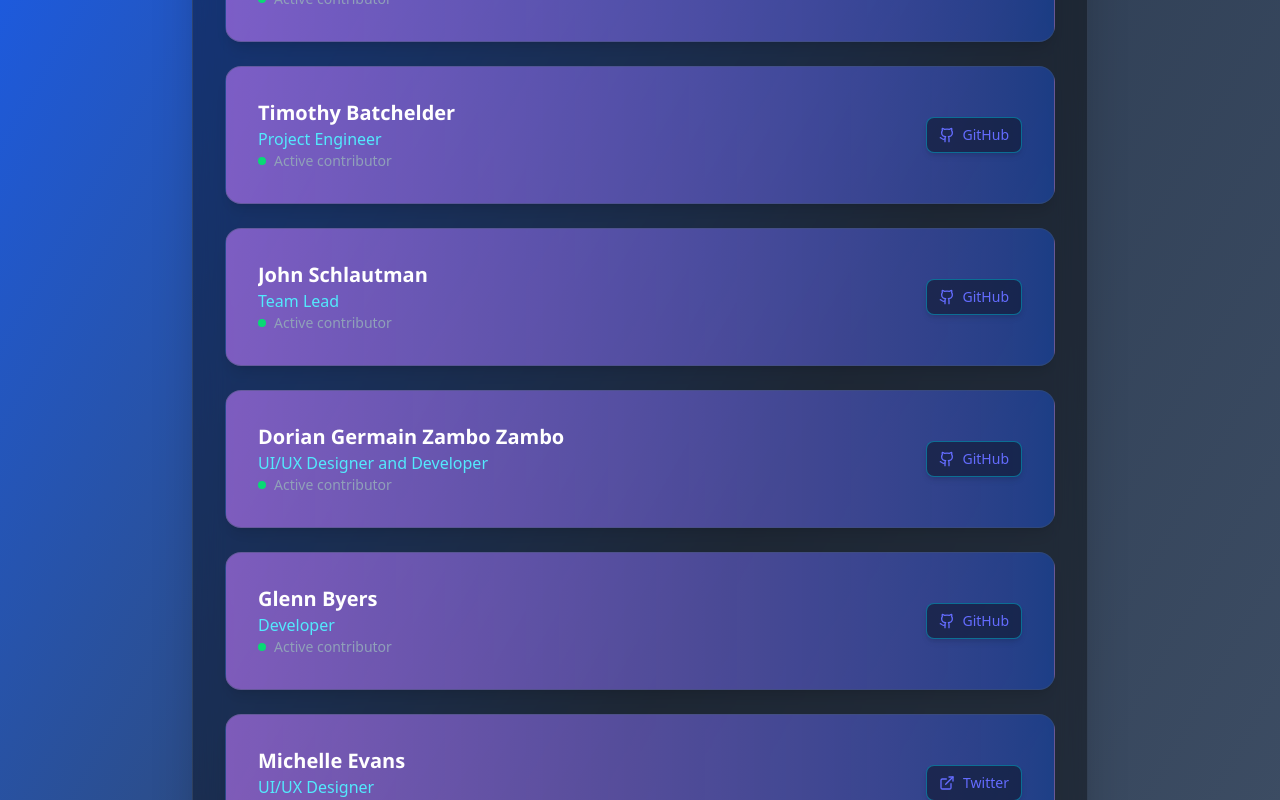
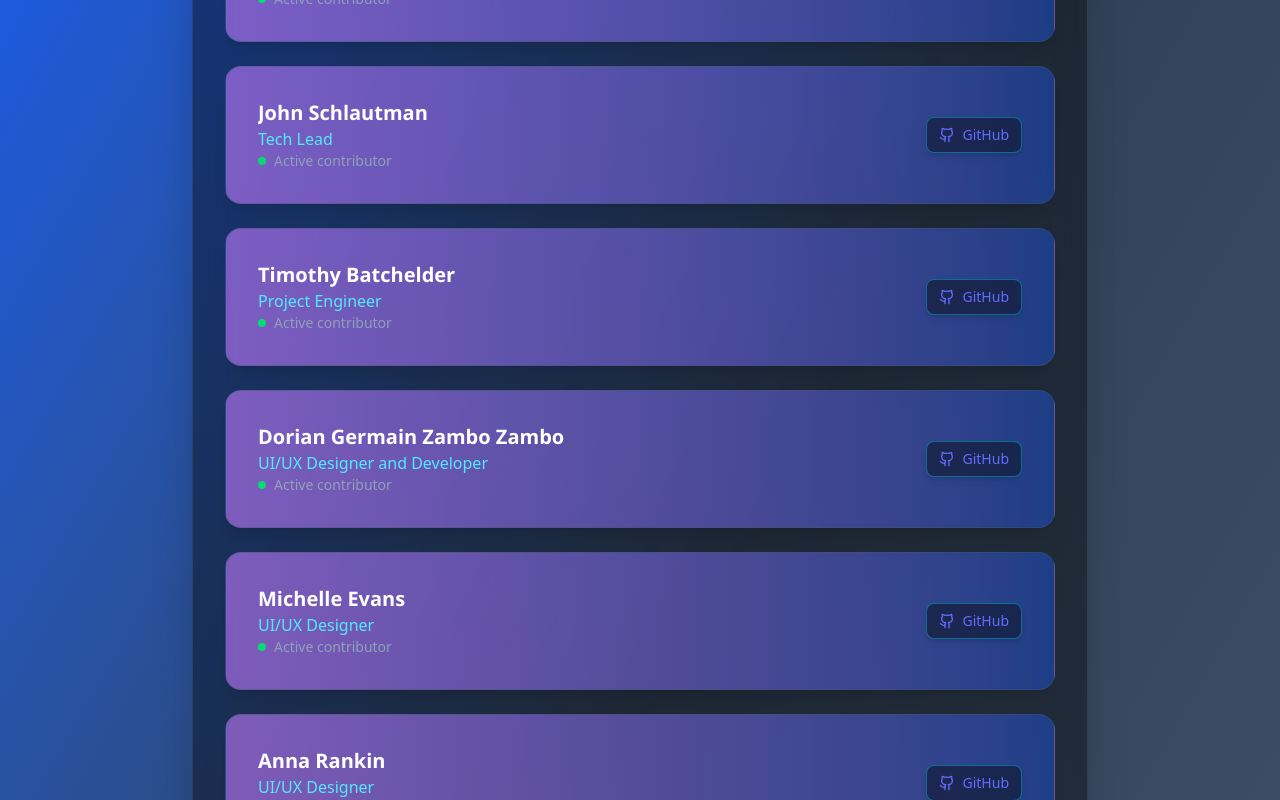
Before and after one commit to annaR920/August-Evening, a React (Vite) app in the folder Budget Buddy/: page /credits in a window 1280 px wide. Shown: the part 400-1200 px from the top of the page. Built offline with nearby package versions, Linux system fonts and the light colour scheme.

Commit message:
small revisions for credits

```diff
--- a/Budget Buddy/src/components/CreditsPage.tsx
+++ b/Budget Buddy/src/components/CreditsPage.tsx
@@ -20,19 +20,18 @@ const developers: Developer[] = [
   },
 
   {
+    name: "John Schlautman",
+    role: "Tech Lead",
+    link: "https://github.com/schlajo",
+    linkType: "github",
+  },
+
+  {
     name: "Timothy Batchelder",
     role: "Project Engineer",
     link: "https://github.com/timbat",
     linkType: "github",
   },
-
-  {
-    name: "John Schlautman",
-    role: "Team Lead",
-    link: "https://github.com/schlajo",
-    linkType: "github",
-  },
-
   {
     name: "Dorian Germain Zambo Zambo",
     role: "UI/UX Designer and Developer",
@@ -41,23 +40,23 @@ const developers: Developer[] = [
   },
 
   {
-    name: "Glenn Byers",
-    role: "Developer",
-    link: "https://github.com/glenbyers",
-    linkType: "github",
-  },
-
-  {
     name: "Michelle Evans",
     role: "UI/UX Designer",
-    link: "https://twitter.com/someone",
-    linkType: "twitter",
+    link: "https://github.com/michelleevans",
+    linkType: "github",
   },
 
   {
     name: "Anna Rankin",
     role: "UI/UX Designer",
     link: "https://github.com/annarankin",
+    linkType: "github",
+  },
+
+  {
+    name: "Glenn Byers",
+    role: "Developer",
+    link: "https://github.com/glenbyers",
     linkType: "github",
   },
 
```
